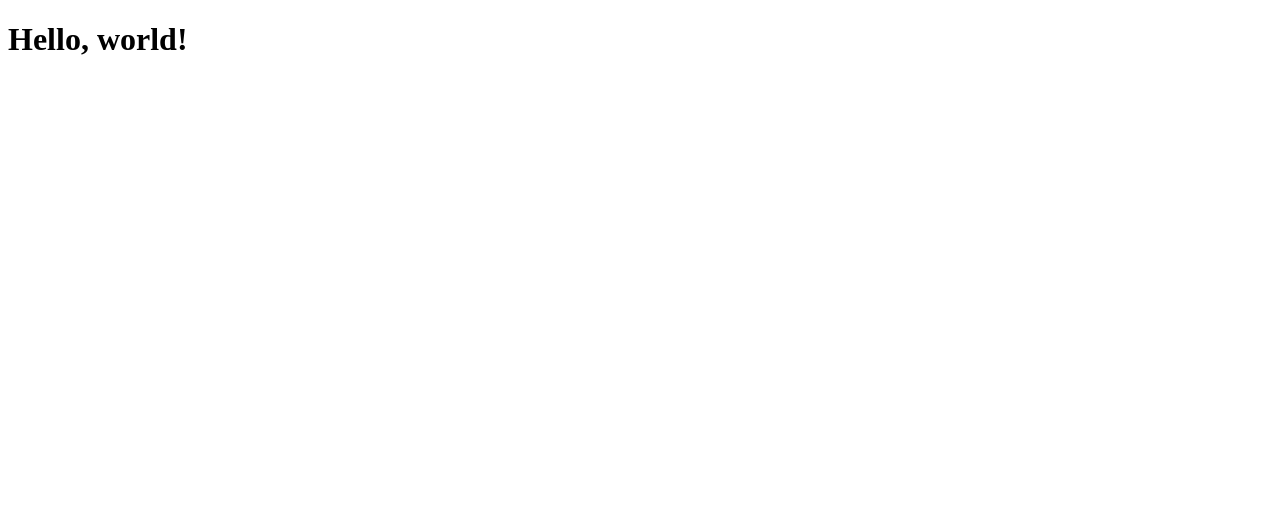
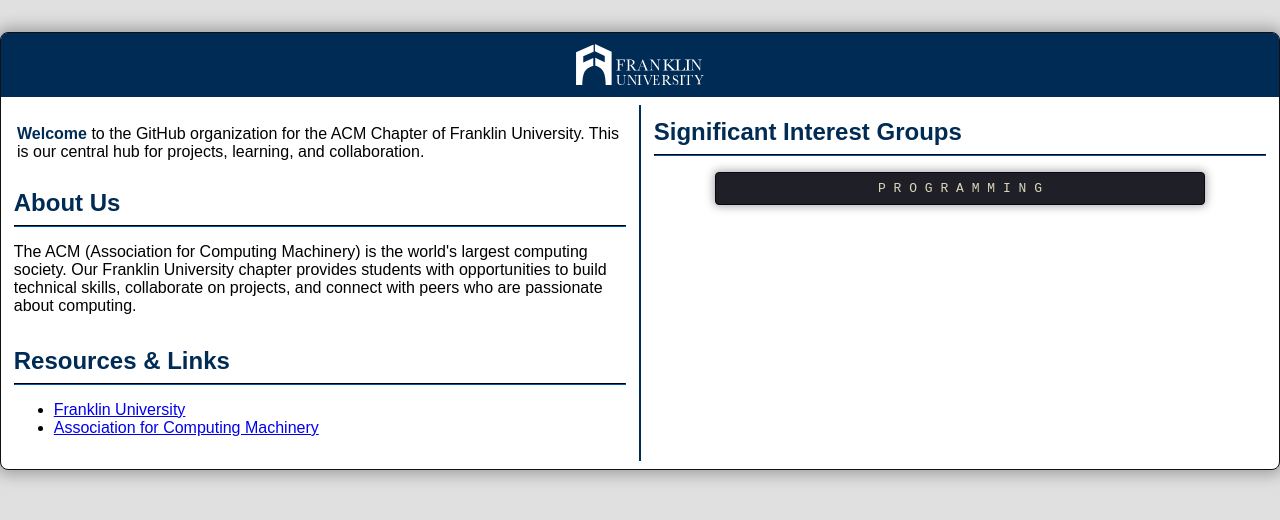
Before and after one commit to ACM-Franklin/acm-franklin.github.io, a plain HTML site: page index.html in a window 1280 px wide. Drawn offline with Linux system fonts and the light colour scheme.

Commit message:
Setup the root index.

```diff
--- a/index.html
+++ b/index.html
@@ -2,8 +2,55 @@
 <html>
   <head>
 	<title>ACM Chapter of Franklin University</title>
+	<link rel="stylesheet" type="text/css" href="/style.css"/>
   </head>
   <body>
-	<h1>Hello, world!</h1>
+	<div class="root">
+	  <header></header>
+	  <div class="grid">
+		<aside class="information">
+		  <p>
+			<span>Welcome</span> to the GitHub organization for the ACM Chapter of Franklin University. This is our central hub for projects,
+			learning, and collaboration.
+		  </p>
+		  <article>
+			<h2>About Us</h2>
+			<hr/>
+			<p>
+			  The ACM (Association for Computing Machinery) is the world's largest computing society.
+			  Our Franklin University chapter provides students with opportunities to build technical skills, collaborate on projects,
+			  and connect with peers who are passionate about computing.
+			</p>
+		  </article>
+		  <article>
+			<h2>Resources &amp; Links</h2>
+			<hr/>
+			<ul>
+			  <li><a href="https://www.franklin.edu/" target="_blank">Franklin University</a></li>
+			  <li><a href="https://www.acm.org/" target="_blank">Association for Computing Machinery</a></li>
+			</ul>
+		  </article>
+		</aside>
+		<aside class="significant-interest-groups">
+		  <h2>Significant Interest Groups</h2>
+		  <hr/>
+		  <a href="/programming">
+			<article class="programming">
+			  <span>P</span>
+			  <span>r</span>
+			  <span>o</span>
+			  <span>g</span>
+			  <span>r</span>
+			  <span>a</span>
+			  <span>m</span>
+			  <span>m</span>
+			  <span>i</span>
+			  <span>n</span>
+			  <span>g</span>
+			</article>
+		  </a>
+		</aside>
+	  </div>
+	</div>
   </body>
 </html>
--- /dev/null
+++ b/style.css
@@ -0,0 +1,142 @@
+:root {
+	--blue:       #002b54;
+	--soft-white: #e0e0e0;
+	--soft-black: #101010;
+}
+
+* {
+	box-sizing: border-box;
+}
+
+body, html {
+	padding: 0;
+	margin:  0;
+	background: var(--soft-white);
+	font-family: sans-serif;
+}
+
+div.root {
+	display: block;
+	position: relative;
+
+	max-width: 1280px;
+	min-width: 600px;
+	margin: 32px auto;
+
+	border-radius: 8px;
+	border: 1px solid var(--soft-black);
+
+	min-height: 128px;
+	box-shadow: 0px 0px 16px 4px rgba(0,0,0,0.3);
+	background: white;
+}
+
+div.root > header {
+	width: 100%;
+	background: var(--blue);
+	height: 64px;
+
+	border-radius: 6px 6px 0 0;
+	background-image: url("/assets/franklin_logo_white.svg");
+	background-position: center;
+	background-repeat: no-repeat;
+	background-size: 128px;
+}
+
+div.root > aside {
+	float: left;
+}
+
+div.grid {
+	display: grid;
+	grid-template-columns: 1fr 1fr;
+	margin: 8px 0;
+}
+
+aside.information {
+	border-right: 1px solid var(--blue);
+}
+
+aside.information > p > span {
+	color: var(--blue);
+	font-size: 12pt;
+	font-weight: bold;
+}
+
+aside.information > p {
+	padding: 4px 16px;
+}
+
+aside.information > hr {
+	width: 96%;
+	background: var(--blue);
+	border-color: var(--blue);
+}
+
+aside.information > article {
+	padding: 8px 2%;
+}
+
+aside.information > article > hr {
+	background: var(--blue);
+	border-color: var(--blue);
+}
+
+aside.information > article > h2 {
+	color: var(--blue);
+	margin: 0;
+}
+
+aside.significant-interest-groups {
+	position: relative;
+	border-left: 1px solid var(--blue);
+	padding: 2%;
+}
+
+aside.significant-interest-groups > h2 {
+	display: block;
+	margin: 0;
+	color: var(--blue);
+}
+
+aside.significant-interest-groups > hr {
+	background: var(--blue);
+	border-color: var(--blue);
+}
+
+aside.significant-interest-groups > a {
+	color: black;
+	text-decoration: none;
+}
+
+aside.significant-interest-groups > a > article {
+	width: 80%;
+	margin: 16px auto;
+	text-align: center;
+	padding: 8px;
+
+	border: 1px solid black;
+	border-radius: 4px;
+	box-shadow: 0px 0px 8px 2px rgba(0,0,0,0.3);
+	transition: all 0.5s ease-in-out;
+}
+
+aside.significant-interest-groups > a > article:hover {
+	border-radius: 4px;
+	box-shadow: 0px 0px 4px 1px rgba(0,0,0,0.3);
+	transform: translateY(2px);
+}
+
+aside.significant-interest-groups > a > article.programming {
+	text-transform: uppercase;
+	font-family: monospace;
+	background: #1F1F28;
+	color: #DCD7BA;
+	border-color: #090618;
+	border-width: 1px;
+}
+
+aside.significant-interest-groups > a > article.programming:hover {
+	letter-spacing: 0.2em;
+	background: #2F2F4F;
+}
```
Also changed, not shown: assets/franklin_logo_white.svg (added).
